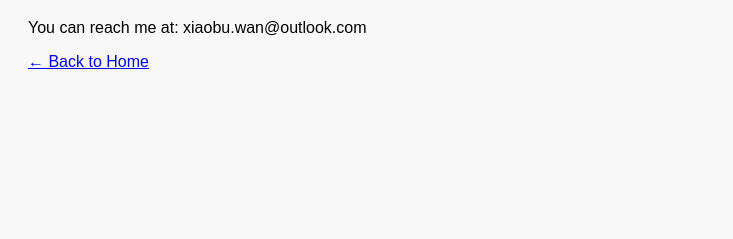
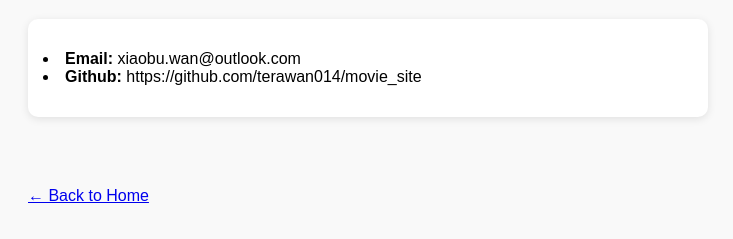
Before and after one commit to terawan014/movie_site, a plain HTML site: page contact.html in a window 1280 px wide. Shown: the part 89-328 px from the top of the page, without its empty margins (0-733 px from the left). Drawn offline with Linux system fonts and the light colour scheme.

Commit message:
contact page

```diff
--- a/contact.html
+++ b/contact.html
@@ -7,7 +7,13 @@
 </head>
 <body>
   <h1>Contact Me</h1>
-  <p>You can reach me at: xiaobu.wan@outlook.com</p>
+  <div class="description">
+    <p class="introduction">
+      <li><strong>Email:</strong> xiaobu.wan@outlook.com</li>
+      <li><strong>Github:</strong> https://github.com/terawan014/movie_site</li>
+    </p>
+  </div>
+  <div class="backPagePlaceholder"></div>
   <a href="index.html">← Back to Home</a>
 </body>
 </html>
```
Also changed, not shown: about.html (+1 -1 lines).
